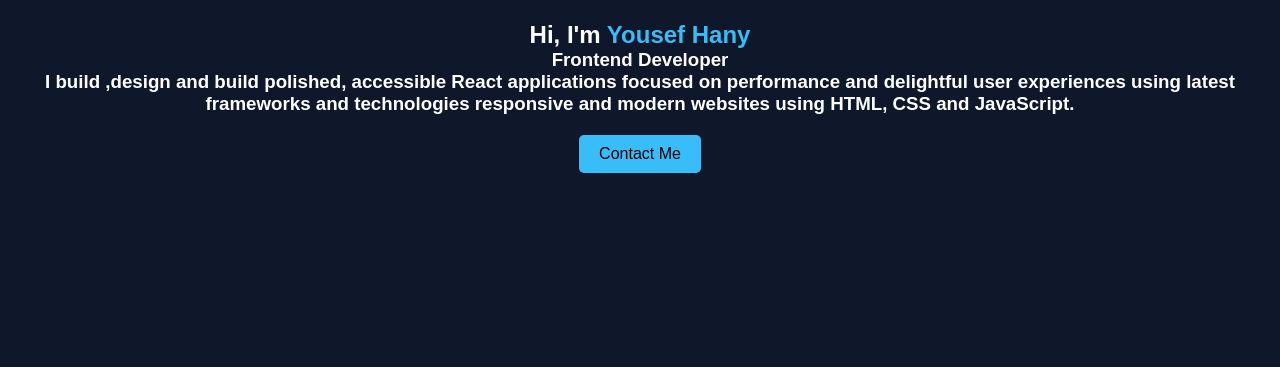
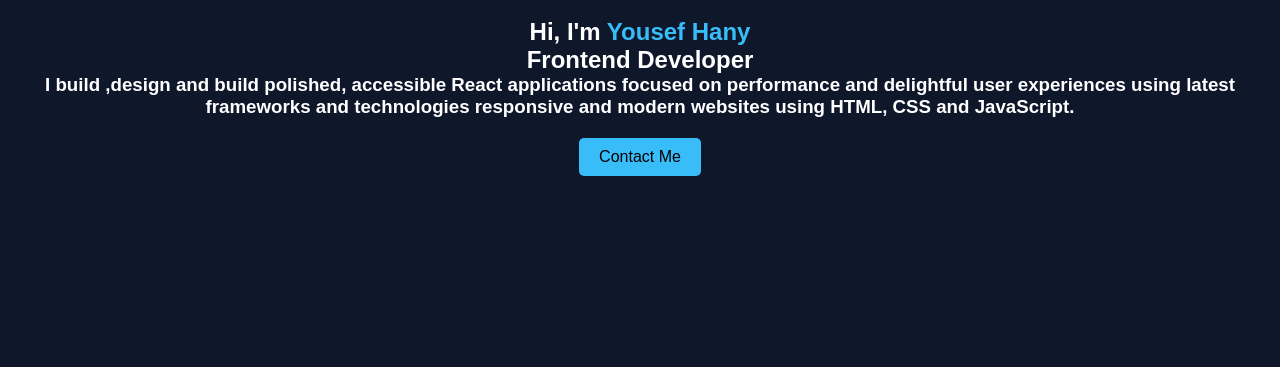
Before and after one commit to Yousef-Elkilany/protfolio, a plain HTML site: page index.html in a window 1280 px wide. Shown: the part 433-800 px from the top of the page. Drawn offline with Linux system fonts and the light colour scheme.

Commit message:
Refactor index.html for improved content and structure
Updated the HTML structure and content for clarity and accuracy.

```diff
--- a/index.html
+++ b/index.html
@@ -32,7 +32,7 @@
 
 <h1>Hi, I'm <span>Yousef Hany</span></h1>
 
-<h3>Frontend Developer</h3>
+<h2>Frontend Developer</h2>
 <h3>I build ,design and build polished, accessible React applications focused on performance and delightful user experiences using latest frameworks and technologies  responsive and modern websites using HTML, CSS and JavaScript.</h3>
 
 <a href="#contact" class="btn">Contact Me</a>
```
